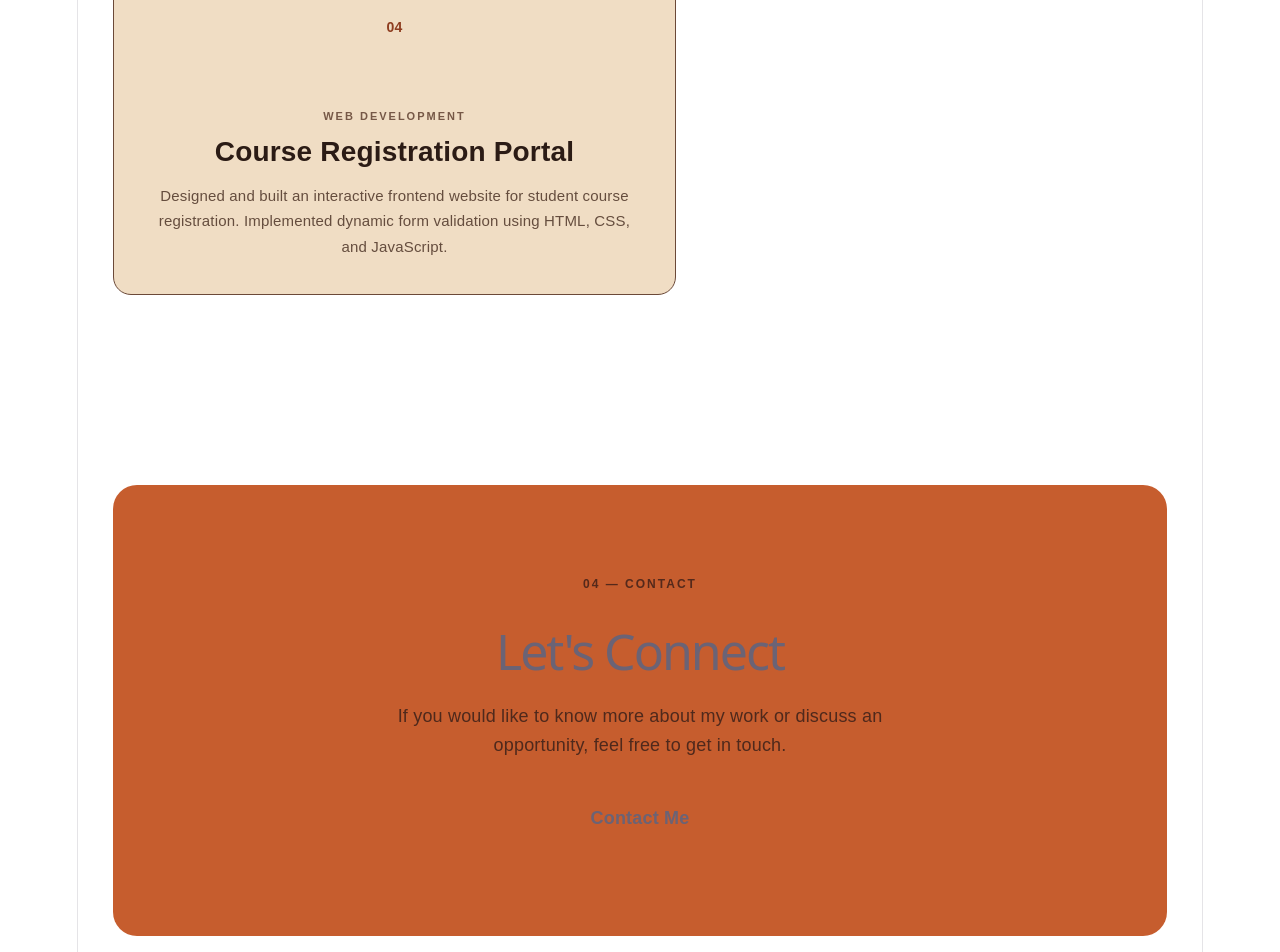
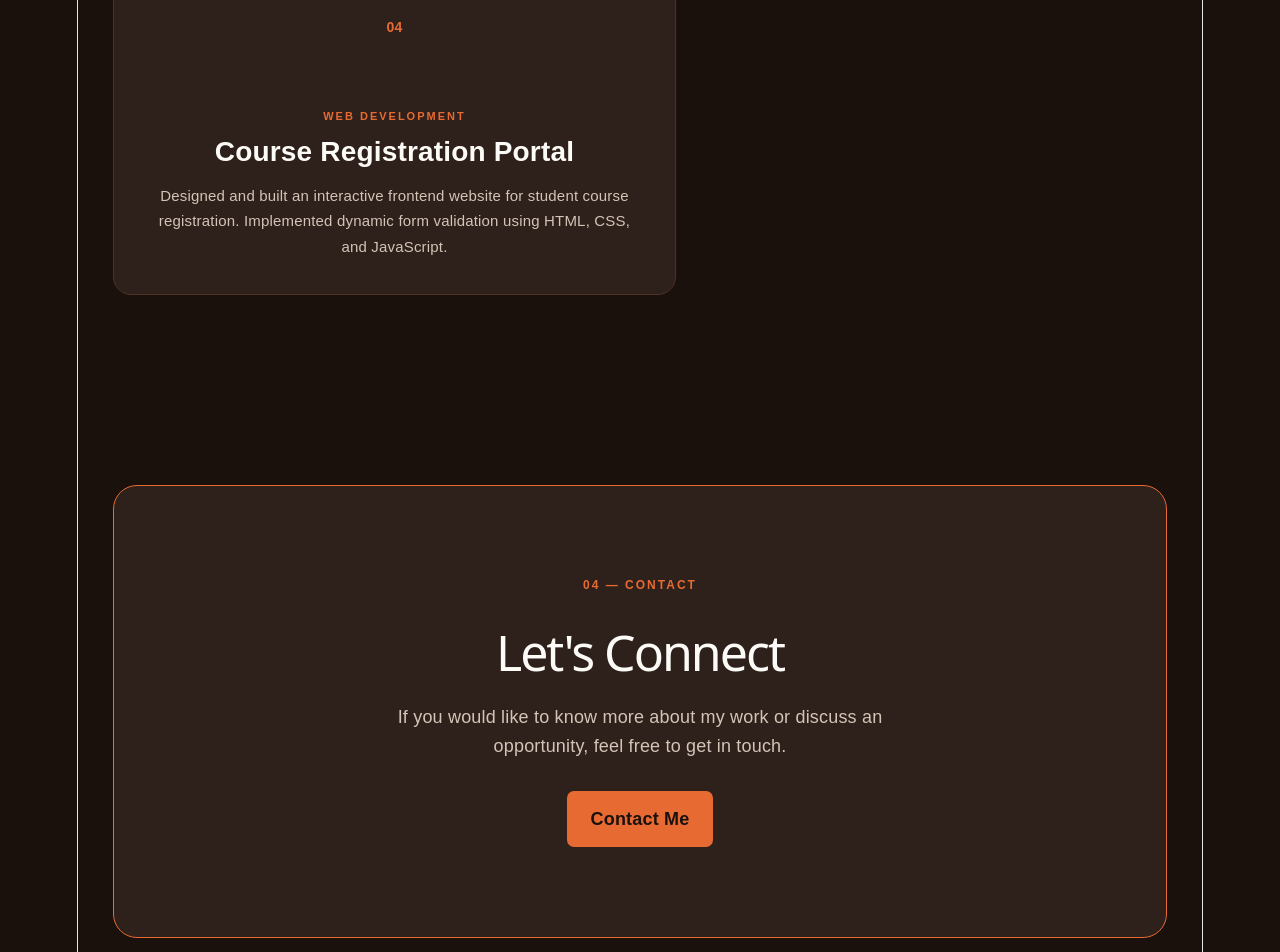
Before and after one commit to LOTHs25/my-portfolio, a React (Vite) app: page / in a window 1280 px wide. Shown: the part 2689-3641 px from the top of the page. Built offline with nearby package versions, Linux system fonts and the light colour scheme.

Commit message:
Fixed colors

```diff
--- a/src/App.css
+++ b/src/App.css
@@ -3,12 +3,16 @@
   padding: 0;
   box-sizing: border-box;
 }
+
 :root {
-  --brown-dark: var(--brown-dark);
-  --cream: var(--cream);
-  --orange: var(--orange);
-  --brown-light: var(--brown-light);
+  --brown-dark: #1A110D;     /* Deep Espresso (Main Background) */
+  --brown-light: #D4C4B7;    /* Muted Taupe (Secondary Text) */
+  --cream: #FDFBF7;          /* Off-White (Main Text) */
+  --orange: #E86A33;         /* Vibrant Burnt Orange (Accent) */
+  --card-bg: #2E201A;        /* Dark Brown for Cards */
+  --card-border: #4B3328;    /* Border color for Cards */
 }
+
 html {
   scroll-behavior: smooth;
 }
@@ -31,7 +35,7 @@ header {
   top: 0;
   z-index: 1000;
   background: var(--brown-dark);
-  border-bottom: 1px solid #4b3328;
+  border-bottom: 1px solid var(--card-border);
 }
 
 nav {
@@ -61,7 +65,7 @@ nav h2 span {
 
 .nav-links a {
   display: inline-block;
-  color: #d9c6b4 !important;
+  color: var(--brown-light) !important;
   text-decoration: none;
   font-size: 14px;
   font-weight: 600;
@@ -81,7 +85,7 @@ nav h2 span {
   align-items: center;
   gap: 70px;
   background:
-    radial-gradient(circle at 75% 30%, #493024 0, transparent 32%),
+    radial-gradient(circle at 75% 30%, #2E201A 0, transparent 32%),
     var(--brown-dark);
 }
 
@@ -94,7 +98,7 @@ nav h2 span {
 }
 
 .hero h1 {
-  color: #f7eadb;
+  color: var(--cream);
   font-size: clamp(55px, 7vw, 90px);
   line-height: 0.92;
   letter-spacing: -5px;
@@ -104,6 +108,7 @@ nav h2 span {
 .hero h1 span {
   color: var(--orange);
 }
+
 .hero h2 {
   color: var(--cream);
   font-size: 32px;
@@ -159,11 +164,11 @@ nav h2 span {
   min-height: 390px;
   padding: 35px;
   border-radius: 24px;
-  background: #3a271f;
-  color: #f7eadb;
+  background: var(--card-bg);
+  color: var(--cream);
   position: relative;
   overflow: hidden;
-  border: 1px solid #5b3b2c;
+  border: 1px solid var(--card-border);
   box-shadow: 0 25px 60px rgba(0, 0, 0, 0.25);
 }
 
@@ -173,9 +178,10 @@ nav h2 span {
   width: 230px;
   height: 230px;
   border-radius: 50%;
-  background: #c65d2e;
+  background: var(--orange);
   right: -85px;
   top: -75px;
+  opacity: 0.8;
 }
 
 .circle {
@@ -194,7 +200,7 @@ nav h2 span {
 .hero-card p {
   font-size: 11px;
   letter-spacing: 3px;
-  color: #cdb7a4;
+  color: var(--brown-light);
 }
 
 .hero-card h3 {
@@ -206,12 +212,12 @@ nav h2 span {
 .card-line {
   width: 100%;
   height: 1px;
-  background: #654536;
+  background: var(--card-border);
   margin-bottom: 15px;
 }
 
 .hero-card small {
-  color: #cdb7a4;
+  color: var(--brown-light);
 }
 
 /* GENERAL SECTIONS */
@@ -242,8 +248,8 @@ section h2 span {
 /* ABOUT */
 
 #about {
-  background: #2e201a;
-  border-top: 1px solid #4b3328;
+  background: var(--card-bg);
+  border-top: 1px solid var(--card-border);
   display: grid;
   grid-template-columns: 0.8fr 1.2fr;
   gap: 100px;
@@ -268,40 +274,34 @@ section h2 span {
 .skills {
   display: flex;
   flex-wrap: wrap;
-  gap: 18px;
+  gap: 14px;
   margin-top: 10px;
 }
 
 #skills .section-label {
-  color: #4b2b1c;
+  color: var(--orange);
 }
 
 #skills h2 {
-  color: #2b1b15;
+  color: var(--cream);
   margin-bottom: 35px;
 }
 
-.skills {
-  display: flex;
-  flex-wrap: wrap;
-  gap: 14px;
-}
-
 .skills span {
-  background: #f0ddc4;
-  border: 1px solid #ad855d;
+  background: var(--card-bg);
+  border: 1px solid var(--card-border);
   padding: 15px 25px;
   border-radius: 50px;
-  color: #3c281d;
+  color: var(--cream);
   font-weight: 700;
   font-size: 15px;
   transition: 0.3s;
 }
 
 .skills span:hover {
-  background: #3c281d;
-  color: #f0ddc4;
-  border-color: #3c281d;
+  background: var(--orange);
+  color: var(--brown-dark);
+  border-color: var(--orange);
   transform: translateY(-4px);
 }
 
@@ -309,7 +309,7 @@ section h2 span {
 
 #projects {
   background: var(--brown-dark);
-  border-top: 1px solid #4b3328;
+  border-top: 1px solid var(--card-border);
 }
 
 .projects-heading {
@@ -332,9 +332,9 @@ section h2 span {
 }
 
 .project-card {
-  background: #f0ddc4;
-  color: #2b1b15;
-  border: 1px solid #6b4938;
+  background: var(--card-bg);
+  color: var(--cream);
+  border: 1px solid var(--card-border);
   border-radius: 18px;
   padding: 35px;
   min-height: 280px;
@@ -347,52 +347,42 @@ section h2 span {
 .project-card:hover {
   transform: translateY(-8px);
   border-color: var(--orange);
-  box-shadow: 0 20px 45px rgba(0, 0, 0, 0.25);
+  box-shadow: 0 20px 45px rgba(0, 0, 0, 0.4);
 }
 
 .project-card.featured {
-  background: var(--orange);
-  color: var(--brown-dark);
+  background: var(--card-bg);
+  color: var(--cream);
   grid-row: span 2;
+  border-color: var(--orange);
 }
 
 .project-number {
-  color: #8e3d20;
+  color: var(--orange);
   font-weight: 800;
   font-size: 14px;
   margin-bottom: 70px;
 }
 
-.project-card.featured .project-number {
-  color: #572715;
-}
-
 .project-type {
-  color: #765847;
+  color: var(--orange);
   font-size: 11px;
   font-weight: 800;
   letter-spacing: 2px;
   margin-bottom: 10px;
 }
 
-.project-card.featured .project-type {
-  color: #713018;
-}
-
 .project-card h3 {
   font-size: 28px;
   line-height: 1.15;
   margin-bottom: 15px;
+  color: var(--cream);
 }
 
 .project-card p:last-child {
-  color: #654d3e;
+  color: var(--brown-light);
   font-size: 15px;
   line-height: 1.7;
-}
-
-.project-card.featured p:last-child {
-  color: #63301e;
 }
 
 /* CONTACT */
@@ -401,29 +391,30 @@ section h2 span {
   margin: 80px 35px;
   padding: 90px 40px !important;
   border-radius: 24px;
-  background: #c65d2e;
-  color: var(--brown-dark);
+  background: var(--card-bg);
+  border: 1px solid var(--orange);
+  color: var(--cream);
   text-align: center;
 }
 
 #contact h2 {
-  color: var(--brown-dark);
+  color: var(--cream);
   margin-bottom: 25px;
 }
 
 #contact p {
   max-width: 550px;
   margin: 0 auto 30px;
-  color: #4f291c;
+  color: var(--brown-light);
 }
 
 #contact .section-label {
-  color: #54291b;
+  color: var(--orange);
 }
 
 #contact .primary-button {
-  background: var(--brown-dark);
-  color: var(--cream);
+  background: var(--orange);
+  color: var(--brown-dark);
 }
 
 #contact .primary-button:hover {
@@ -435,10 +426,10 @@ section h2 span {
 
 footer {
   padding: 30px 35px;
-  border-top: 1px solid #4b3328;
+  border-top: 1px solid var(--card-border);
   display: flex;
   justify-content: space-between;
-  color: #a99180;
+  color: var(--brown-light);
   font-size: 13px;
   background: var(--brown-dark);
 }
```
